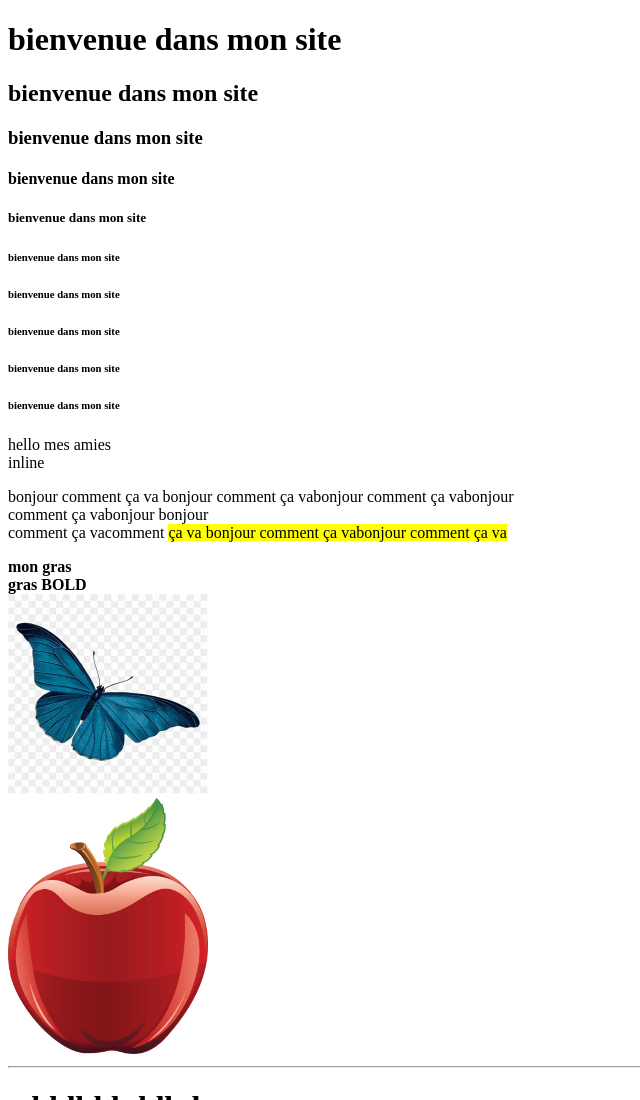
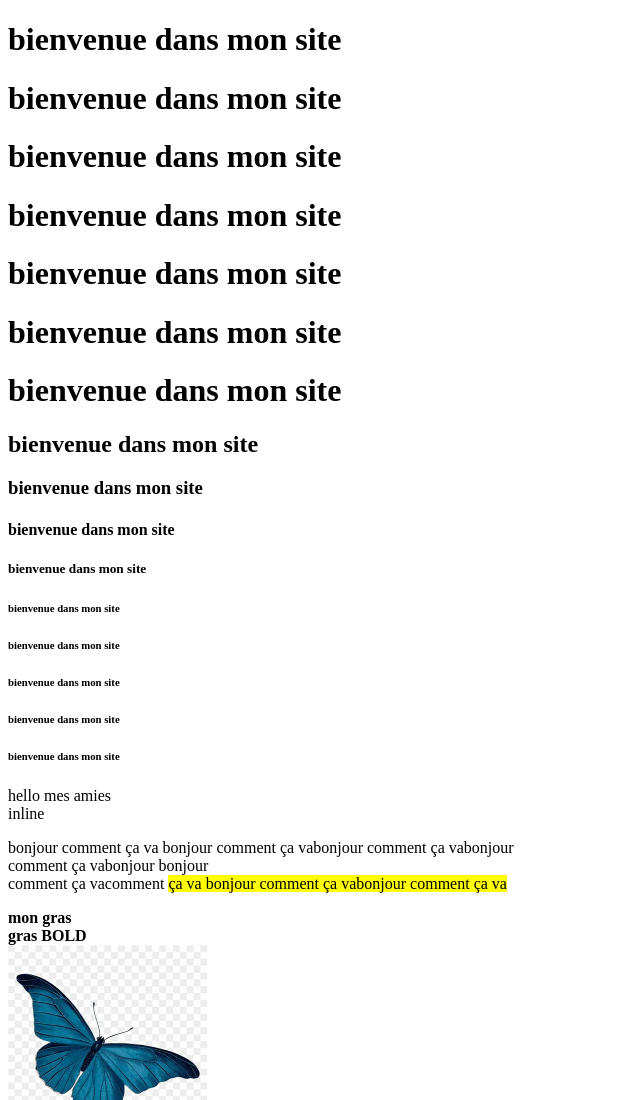
Before and after one commit to adamalali7/adamprojet, a plain HTML site: page index.html in a window 1280 px wide. Shown: the top 1100 px of the page, without its empty margins (0-640 px from the left). Drawn offline with Linux system fonts and the light colour scheme.

Commit message:
commit11

```diff
--- a/index.html
+++ b/index.html
@@ -7,7 +7,15 @@
         <title>Document</title>
     </head>
     <body>
+
         <h1>bienvenue dans mon site </h1>
+        <h1>bienvenue dans mon site </h1>
+        <h1>bienvenue dans mon site </h1>
+        <h1>bienvenue dans mon site </h1>
+        <h1>bienvenue dans mon site </h1>
+        <h1>bienvenue dans mon site </h1>
+        <h1>bienvenue dans mon site </h1>
+
         <h2>bienvenue dans mon site</h2>
         <h3>bienvenue dans mon site</h3>
         <h4>bienvenue dans mon site</h4>
```
